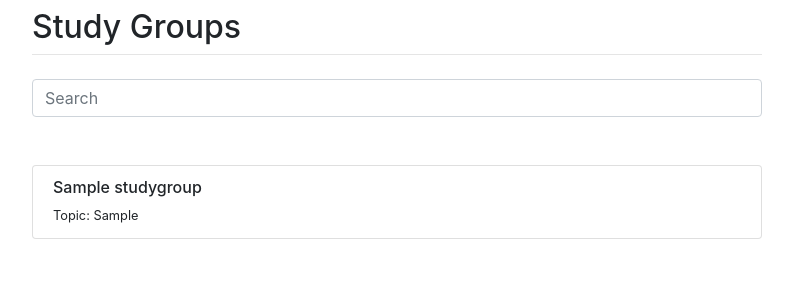
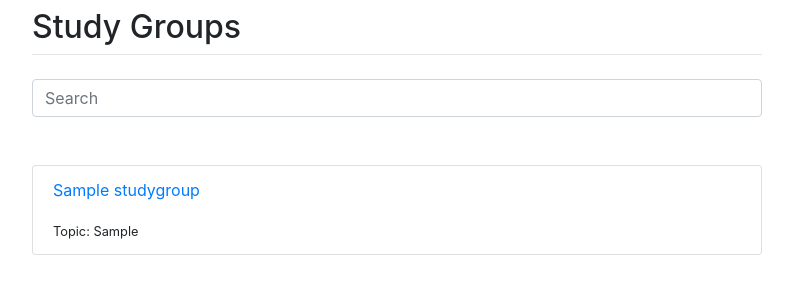
Before and after one commit to noahnarc/Study-Buddy, a Django app: page /study/search in a window 1280 px wide. Shown: the top 300 px of the page, without its empty margins (243-1036 px from the left). Run offline with Django 3.2, Linux system fonts and the light colour scheme; tables that the repository leaves empty hold one stand-in row (values such as "Sample post"); some libraries are stand-ins or nearby versions.

Commit message:
Link search results to group pages

```diff
--- a/study/templates/study/search_results.html
+++ b/study/templates/study/search_results.html
@@ -16,7 +16,7 @@ Study Groups
 <ul class="list-group">
   {% for group in object_list %}
     <li class = "list-group-item">
-        <h6 class="mb-1">{{ group.group_name }}</h6>
+        <dl><a href="{% url 'study:group' group.id %}">{{ group.group_name }}</a></dl>
         <small>Topic: {{ group.topic_course }}</small>
     </li>
   {% endfor %}
```
